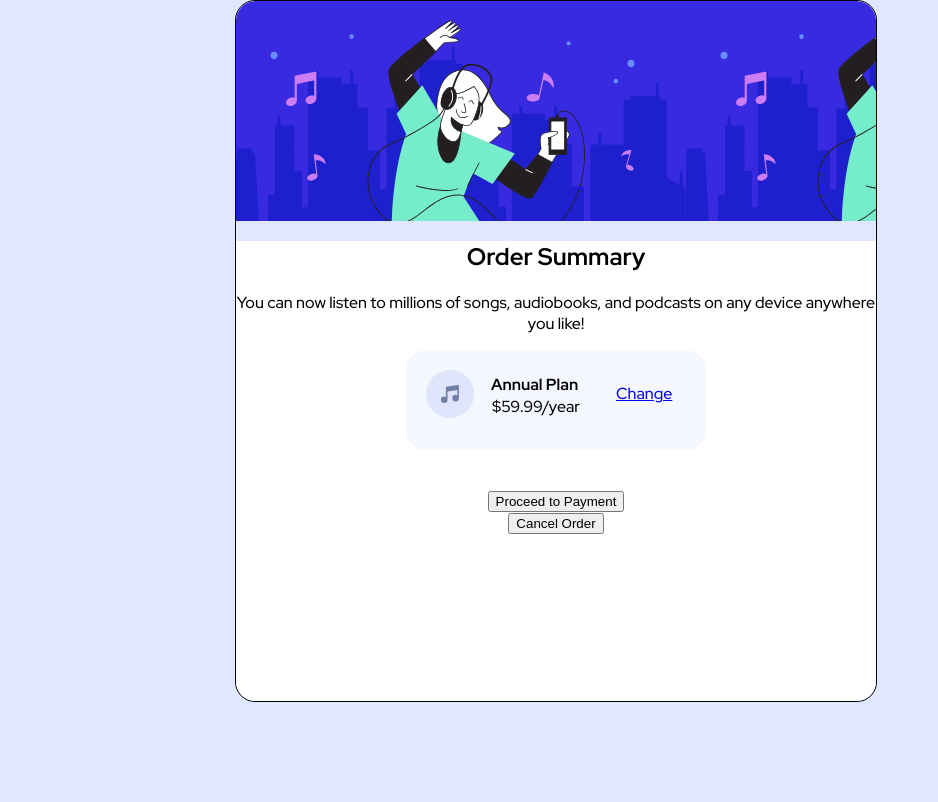
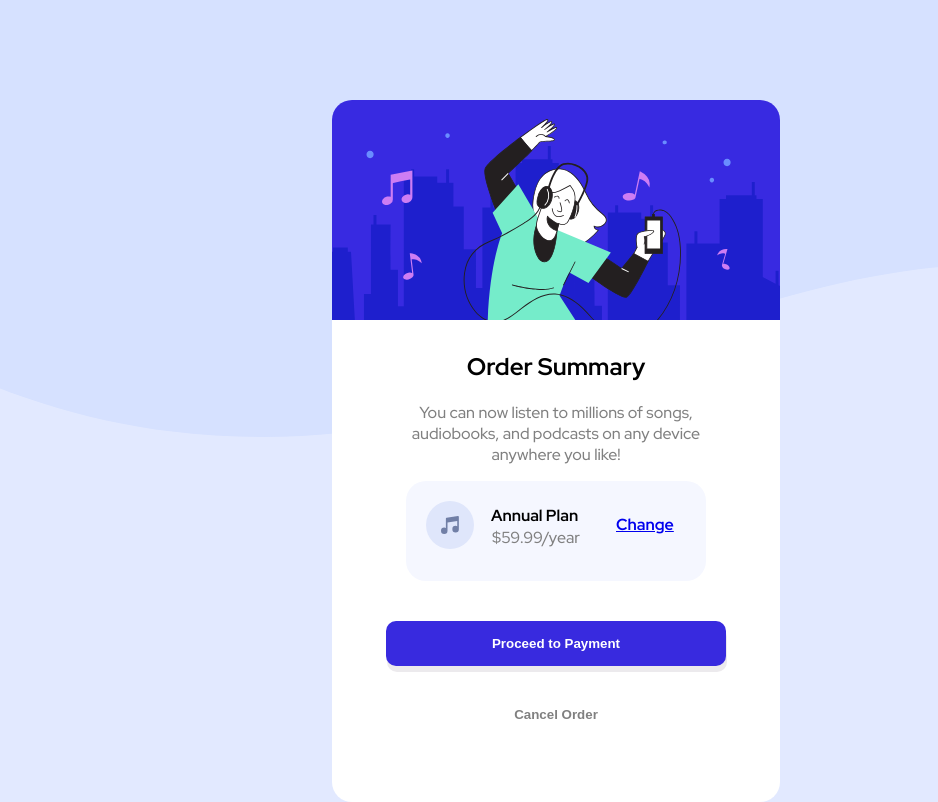
Before and after one commit to gianmisdev/order-summary-component-main, a plain HTML site: page index.html in a window 1280 px wide. Shown: the whole page, without its empty margins (84-1022 px from the left). Drawn offline with Linux system fonts and the light colour scheme.

Commit message:
Update index.html
no functional

```diff
--- a/index.html
+++ b/index.html
@@ -16,20 +16,25 @@
     {
       font-size: 16px;
       font-family: 'Red Hat Display', sans-serif;
-      background-color: hsl(225, 100%, 94%);
+      background-image: url('images/pattern-background-desktop.svg');
+      background-repeat: no-repeat;
+      background-color: rgba(222, 230, 255, 0.864);
 
       border: 0;
       margin: 0;
       box-sizing: border-box;
 
+
+
     }
 
     .card-itself
     {
-      width: 50%;
+      width: 35%;
       height: 700px;
       margin: auto;
-      border: 1px solid black;
+      margin-top: 100px;
+
 
       border-radius: 20px;
     }
@@ -47,6 +52,9 @@
       background-color: white;
       height: 460px;
       border-radius: 0px 0px 20px 20px;
+
+      padding: 11px;
+
     }
     h2
     {
@@ -55,6 +63,7 @@
     p
     {
       text-align: center;
+      color: grey;
     }
 
     #anual-plan
@@ -91,24 +100,70 @@
       position: relative;
       left: 210px;
       bottom: 120px;
+      font-weight: bold;
+    }
+    #change:active
+    {
+
+      color: rgb(89, 89, 225)
     }
     .buttons
     {
       margin-top: 40px;
       text-align: center;
+
+    }
+    #payment
+    {
+      width: 80%;
+      height: 45px;
+
+      border-radius: 10px;
+      color: white;
+      font-weight: bold;
+      background-color: rgb(56, 42, 223);
+      border: none;
+
+      box-shadow: 1px 6px rgb(236, 234, 237);
+
+    }
+    #payment:hover
+    {
+      cursor: pointer;
+    }
+    #payment:active
+    {
+      background-color: rgb(89, 78, 228);
+    }
+    #cancel
+    {
+      background-color: transparent;
+      color: gray;
+      border: none;
+      font-weight: bold;
+
+      margin-top: 40px;
+    }
+    #cancel:hover
+    {
+      cursor: pointer;
+    }
+    #cancel:active
+    {
+      color: black;
     }
 
   </style>
 </head>
 <body>
-
   <div class="card-itself">
     <div class="card-header">
     </div>
     <div class="card-body">
       <h2>Order Summary</h2>
-      <p>You can now listen to millions of songs, audiobooks, and podcasts on any
-        device anywhere you like!</p>
+      <p>You can now listen to millions of songs, <br>
+        audiobooks, and podcasts on any device <br>
+        anywhere you like!</p>
 
         <div id="anual-plan">
           <!--MUSIC ICON-->
@@ -119,23 +174,12 @@
           <a href="#" id="change">Change</a>
         </div>
         <div class="buttons">
-          <button>Proceed to Payment</button>
+          <button id="payment" type="button">Proceed to Payment</button>
           <br>
-          <button>Cancel Order</button>
+          <button id="cancel" type="button">Cancel Order</button>
         </div>
     </div>
   </div>
 
-
-
-
-
-
-
-
-
-
-
-
 </body>
 </html>
```
